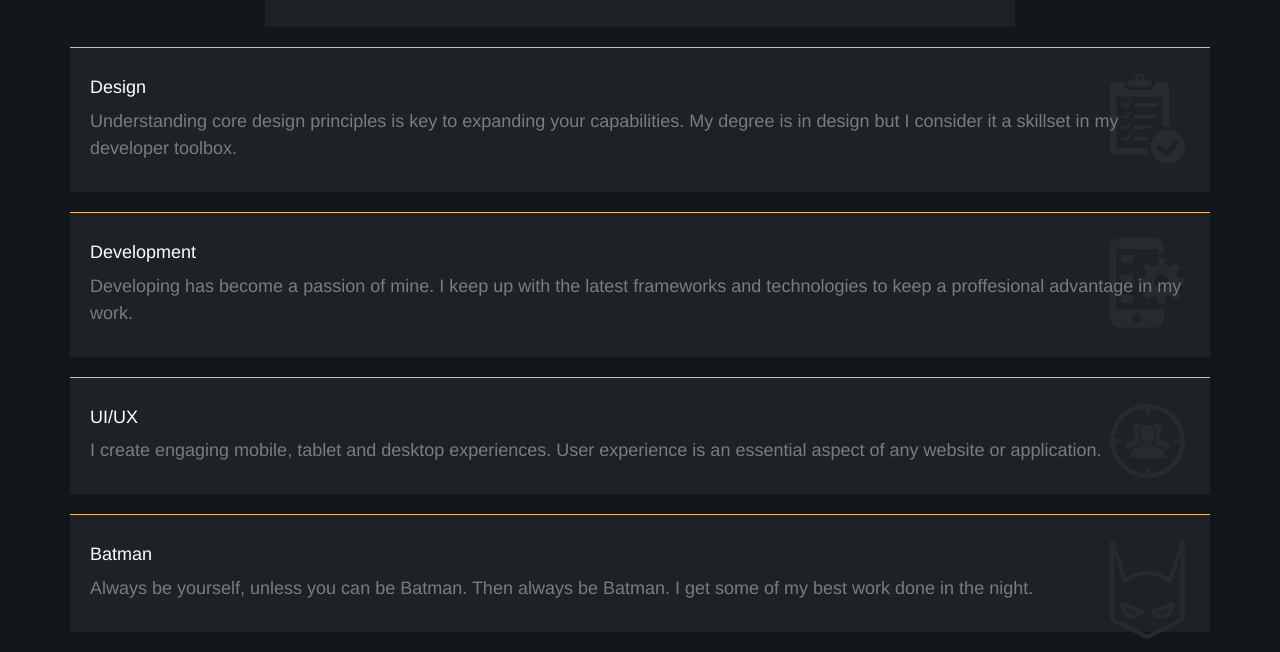
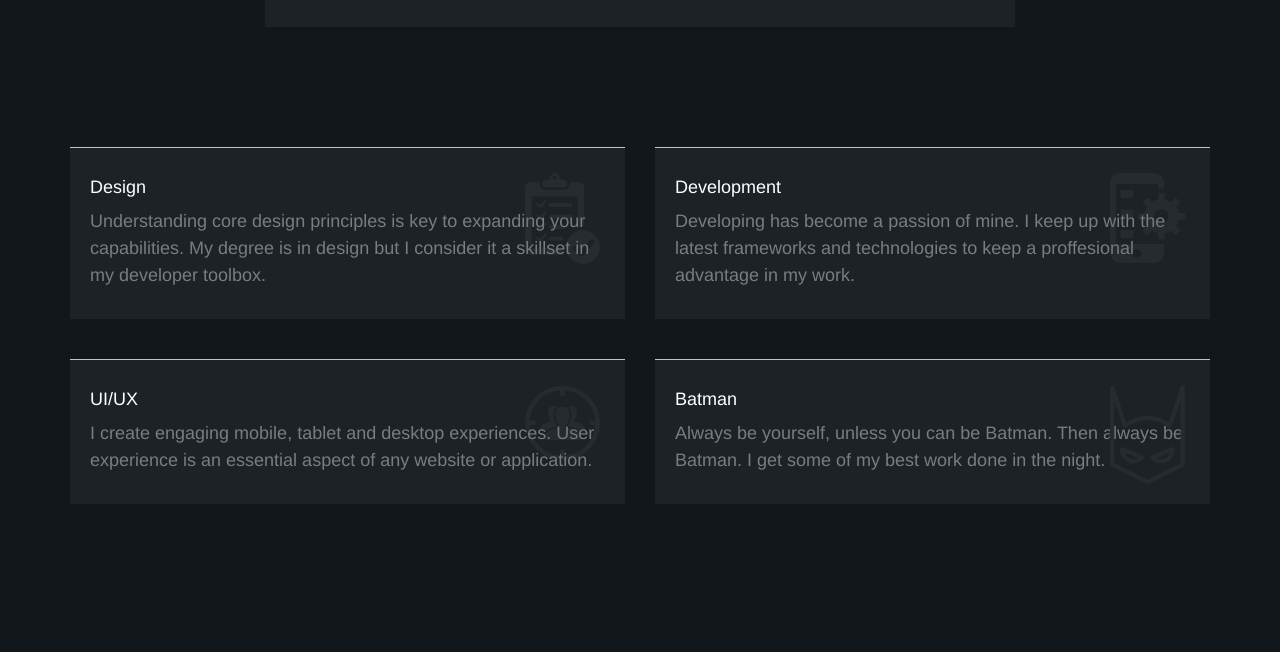
Before and after one commit to Visualbam/portfolio-angular, a website: page client/index.html in a window 1280 px wide. Shown: the part 445-1097 px from the top of the page. After the commit the page ends 1069 px from the top, so only its background shows below. Drawn offline with nearby package versions, Linux system fonts and the light colour scheme; some packages are replaced by stand-ins of ours.

Commit message:
fixed home page layout

```diff
--- a/client/app/home/home.html
+++ b/client/app/home/home.html
@@ -16,11 +16,15 @@
 
 
     <section class="details">
-        <div class="card" ng-repeat="detail in vm.details">
-            <div class="content">
-                <h4>{{detail.title}}</h4>
-                <p>{{detail.content}}</p>
-                <img src="{{detail.image}}" alt="">
+        <div class="row">
+            <div class="col-xs-12 col-md-6" ng-repeat="detail in vm.details">
+                <div class="card">
+                    <div class="content">
+                        <h4>{{detail.title}}</h4>
+                        <p>{{detail.content}}</p>
+                        <img src="{{detail.image}}" alt="">
+                    </div>
+                </div>
             </div>
         </div>
     </section>
--- a/client/scss/_home.scss
+++ b/client/scss/_home.scss
@@ -15,6 +15,10 @@
         img {
             border: 1rem solid $navy;
         }
+    }
+
+    .details {
+        margin: 10rem 0;
     }
 
     .img-container {
```
Also changed, not shown: client/public/main.css.
